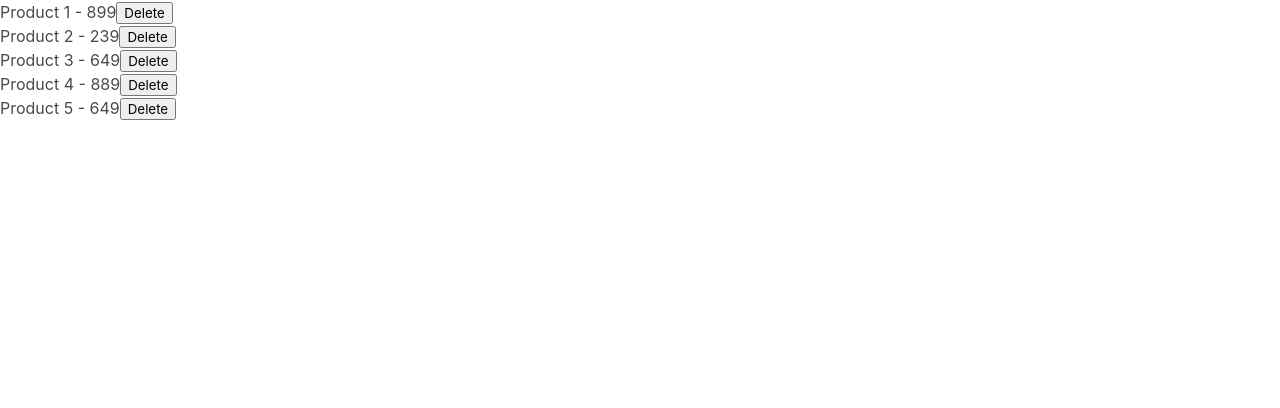
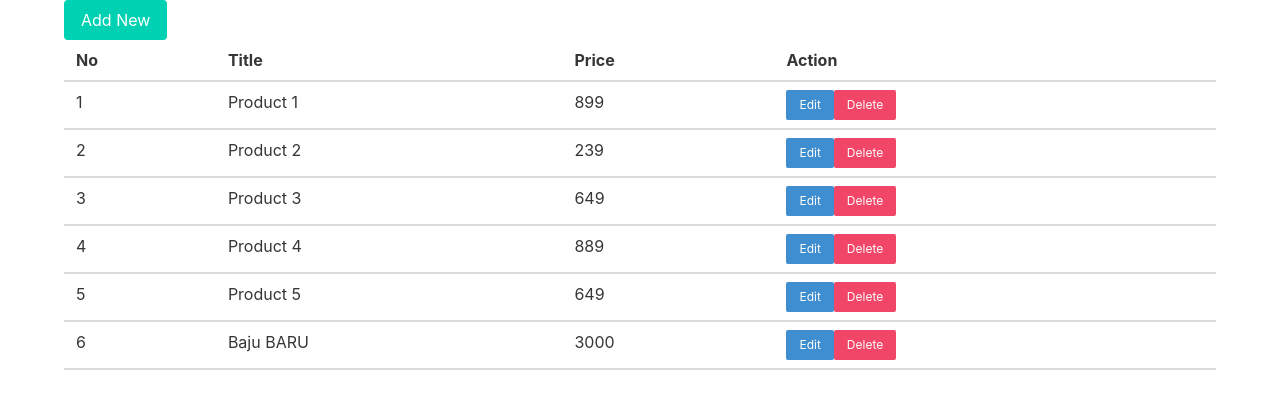
Before and after one commit to muhdanfyan/basic-react-hooks, a React (Create React App) app: page / in a window 1280 px wide. Shown: the top 408 px of the page. Built offline with nearby package versions, Linux system fonts and the light colour scheme; data requests are answered from the project's data file.

Commit message:
update add, edit, delete
sudah bisa selesaikan beberapa komponen CRUD

```diff
--- /dev/null
+++ b/db.json
@@ -0,0 +1,34 @@
+{
+  "products": [
+    {
+      "id": 1,
+      "title": "Product 1",
+      "price": 899
+    },
+    {
+      "id": 2,
+      "title": "Product 2",
+      "price": 239
+    },
+    {
+      "id": 3,
+      "title": "Product 3",
+      "price": 649
+    },
+    {
+      "id": 4,
+      "title": "Product 4",
+      "price": 889
+    },
+    {
+      "id": 5,
+      "title": "Product 5",
+      "price": 649
+    },
+    {
+      "title": "Baju BARU",
+      "price": "3000",
+      "id": 6
+    }
+  ]
+}
--- a/src/App.js
+++ b/src/App.js
@@ -1,47 +1,23 @@
-import { useState, useEffect } from "react";
 import { BrowserRouter as Router, Route, Switch } from "react-router-dom";
 // import Header from "./components/Header";
 import ProductList from "./components/ProductList";
-import About from "./components/About";
-import Contact from "./components/Contact";
+import AddProduct from "./components/AddProduct";
+import EditProduct from "./components/EditProduct";
 
 function App() {
-  // cara gunakan useState
-  // const [title, setTitle] = useState("Welcome to My App")
-  // const [age, setAge] = useState(20)
-  // const link = "https://mfikri.com"
-
-  const [products, setProduct] = useState([
-    {id:1, title: 'Product 1', price : 899},
-    {id:2, title: 'Product 2', price : 239},
-    {id:3, title: 'Product 3', price : 649},
-    {id:4, title: 'Product 4', price : 889},
-    {id:5, title: 'Product 5', price : 649}
-  ])
-
-  const deleteProduct = (productId) => {
-    const newProducts = products.filter(product => product.id !== productId)
-    setProduct(newProducts)
-  }
-
-  const [name, setName] = useState('dadan')
-
-  useEffect(() => {
-    console.log('useEffect Running..')
-  }, [name])
 
   return (
-    <div>
+    <div className="container">
       <Router>
         <Switch>
           <Route exact path="/">
-            <ProductList products={products} deleteProduct={deleteProduct} />
+            <ProductList/>
           </Route>
-          <Route path="/about">
-              <About />
+          <Route path="/add">
+              <AddProduct />
           </Route>
-          <Route path="/contact">
-            <Contact />
+          <Route path="/edit/:id">
+              <EditProduct />
           </Route>
         </Switch>
       </Router>
--- a/src/components/About.js
+++ /dev/null
@@ -1,9 +0,0 @@
-const About = () => {
-    return (
-        <div>
-            <h2>Ini Adalah About Page</h2>
-        </div>
-    )
-}
-
-export default About
--- /dev/null
+++ b/src/components/AddProduct.js
@@ -0,0 +1,49 @@
+import { useState } from "react"
+import { useHistory } from "react-router-dom"
+const AddProduct = () => {
+    const [title, setTitle] = useState('')
+    const [price, setPrice] = useState('')
+    const history  = useHistory();
+
+    const saveProduct = async(e) =>{
+        e.preventDefault()
+        const product = { title, price }
+        await fetch('http://localhost:8080/products', {
+            method : "POST",
+            body : JSON.stringify(product),
+            headers :{
+                'Content-Type' : 'application/json'
+            }
+        })
+        history.push('/')
+    }
+
+    return (
+        <div>
+            <form onSubmit={saveProduct}>
+                <div className="field">
+                    <label className="label">Title</label>
+                    <div className="control">
+                        <input className="input" value={title} onChange={(e) => setTitle(e.target.value)} type="text" placeholder="Title" />
+                    </div>
+                </div>
+                <div className="field">
+                    <label className="label">Title</label>
+                    <div className="control">
+                        <input className="input" value={price} onChange={(e) => setPrice(e.target.value)} type="text" placeholder="Title" />
+                    </div>
+                </div>
+                <div className="field">
+                    <div className="control">
+                        <button className="button is-primary">
+                            save
+                        </button>
+                    </div>
+                </div>
+                {/* <p>{title} - {price}</p> */}
+            </form>
+        </div>
+    )
+}
+
+export default AddProduct
--- a/src/components/Contact.js
+++ /dev/null
@@ -1,9 +0,0 @@
-const Contact = () => {
-    return (
-        <div>
-            <h2>Ini Adalah Contact Page</h2>
-        </div>
-    )
-}
-
-export default Contact
--- /dev/null
+++ b/src/components/EditProduct.js
@@ -0,0 +1,62 @@
+import { useState, useEffect } from "react"
+import { useHistory, useParams } from "react-router-dom"
+
+const EditProduct = () => {
+    const [title, setTitle] = useState('')
+    const [price, setPrice] = useState('')
+    const history  = useHistory()
+    const { id } = useParams()
+
+    useEffect( () => {
+        getProductById();
+    }, [])
+
+    const getProductById = async() =>{
+        const response = await fetch (`http://localhost:8080/products/${id}`)
+        const data = await response.json()
+        setTitle(data.title)
+        setPrice(data.price)
+    }
+
+    const updateProduct = async(e) =>{
+        e.preventDefault()
+        const product = { title, price }
+        await fetch(`http://localhost:8080/products/${id}`, {
+            method : "PUT",
+            body : JSON.stringify(product),
+            headers :{
+                'Content-Type' : 'application/json'
+            }
+        })
+        history.push('/')
+    }
+
+    return (
+        <div>
+            <form onSubmit={updateProduct}>
+                <div className="field">
+                    <label className="label">Title</label>
+                    <div className="control">
+                        <input className="input" value={title} onChange={(e) => setTitle(e.target.value)} type="text" placeholder="Title" />
+                    </div>
+                </div>
+                <div className="field">
+                    <label className="label">Title</label>
+                    <div className="control">
+                        <input className="input" value={price} onChange={(e) => setPrice(e.target.value)} type="text" placeholder="Title" />
+                    </div>
+                </div>
+                <div className="field">
+                    <div className="control">
+                        <button className="button is-primary">
+                            save
+                        </button>
+                    </div>
+                </div>
+                {/* <p>{title} - {price}</p> */}
+            </form>
+        </div>
+    )
+}
+
+export default EditProduct
--- a/src/components/ProductList.js
+++ b/src/components/ProductList.js
@@ -1,13 +1,57 @@
-function ProductList({products, deleteProduct}) {
+import { useState, useEffect } from "react"
+import { Link } from "react-router-dom";
+
+const ProductList = () => {
+
+    const [products, setProducts] = useState([]);
+
+    useEffect( () =>{
+        fetchData();
+    }, [])
+
+    const fetchData = async() => {
+        const response = await fetch('http://localhost:8080/products')
+        const data = await response.json();
+
+        setProducts(data);
+
+    }
+
+    const deleteProduct = async (id) =>{
+        await fetch(`http://localhost:8080/products/${id}`, {
+            method : "DELETE",
+            headers :{
+                'Content-Type' : 'application/json'
+            }
+        })
+        fetchData();
+    }
+
     return (
-        <ul>
-            {products.map((product)=> (
-            <li key={ product.id }>{ product.title } - { product.price }
-            <button onClick={() => deleteProduct(product.id)}>Delete</button>
-            </li>
-            ))}
-        </ul>
-
+        <div>
+            <Link to="/add" className="button is-primary">Add New</Link>
+            <table className="table is-striped is-fullwidth">
+                <thead>
+                    <tr>
+                        <th>No</th>
+                        <th>Title</th>
+                        <th>Price</th>
+                        <th>Action</th>
+                    </tr>
+                    {products.map((product, index) => (
+                    <tr key={product.id}>
+                        <td>{index + 1}</td>
+                        <td>{product.title}</td>
+                        <td>{product.price}</td>
+                        <td>
+                            <Link to={`/edit/${product.id}`} className="button is-small is-info">Edit</Link>
+                            <button onClick={() => deleteProduct(product.id)} className="button is-small is-danger">Delete</button>
+                        </td>
+                    </tr>
+                    ))}
+                </thead>
+            </table>
+        </div>
     )
 }
 
```
Also changed, not shown: src/components/Header.js (deleted, +0 -9 lines), src/components/ProductList nonJSON.js (added, +14 -0 lines).
